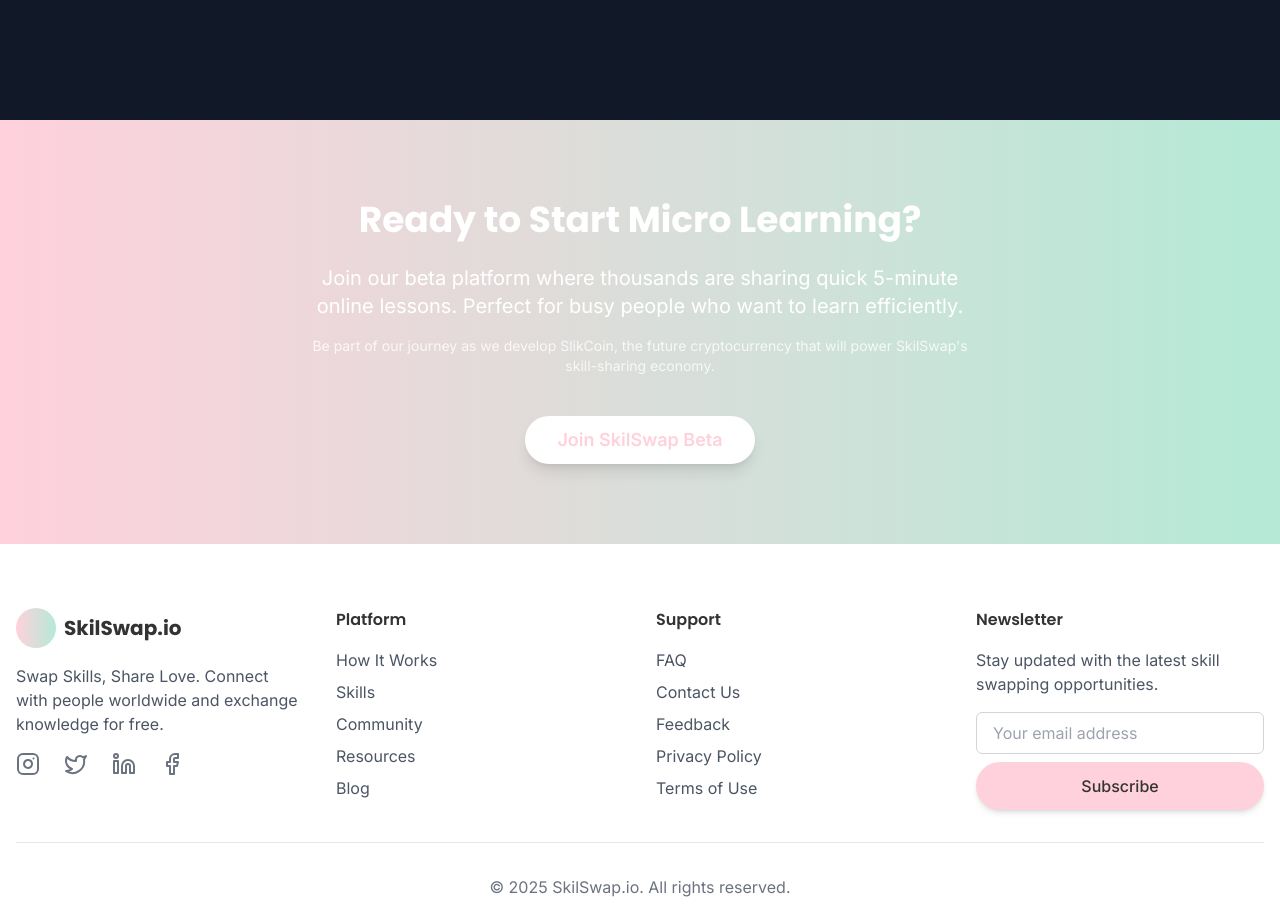
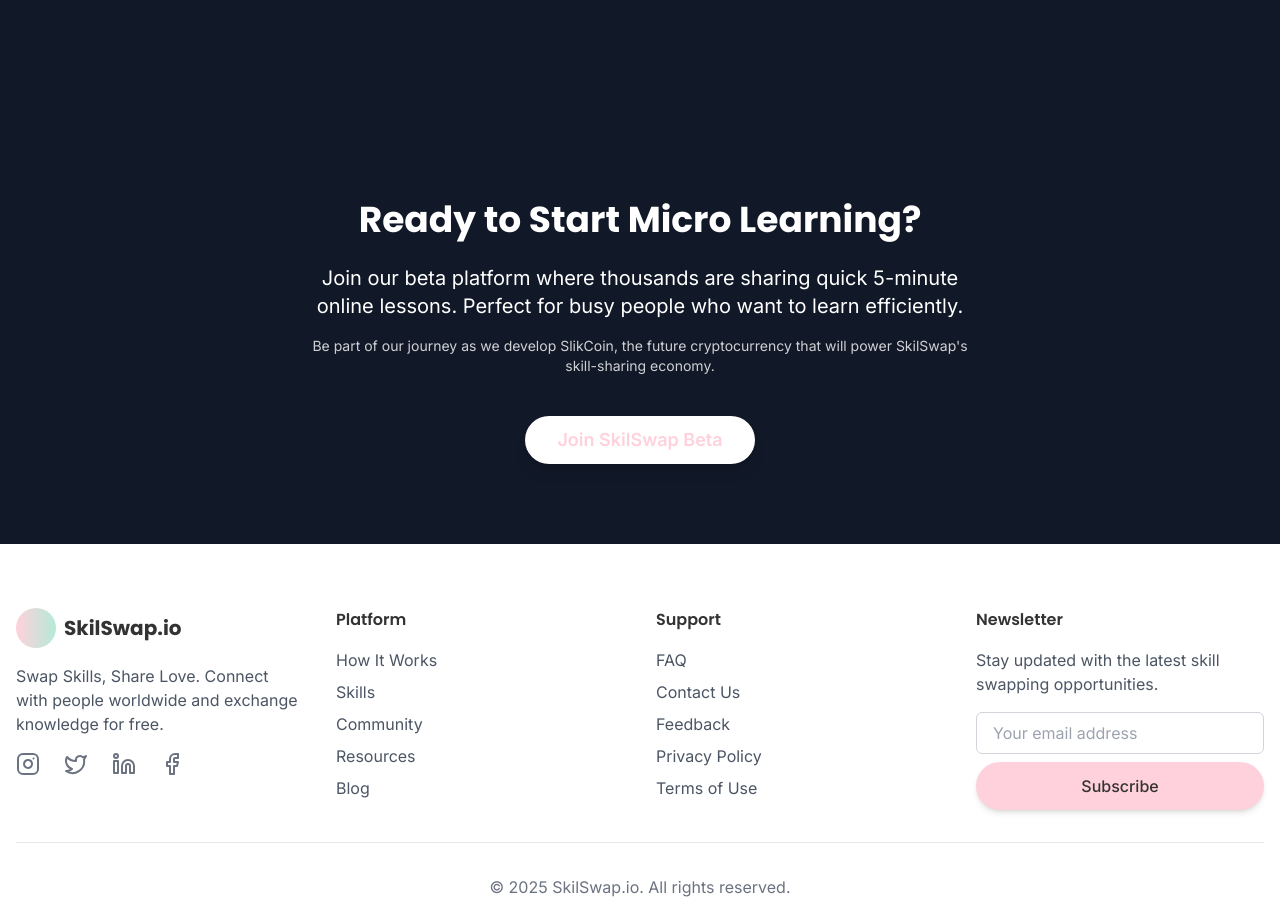
Before and after one commit to bkraft777/skilswap, a React (Vite) app: page / in a window 1280 px wide. Shown: the part 2480-3397 px from the top of the page. Built offline with nearby package versions, Linux system fonts and the light colour scheme; a web font is replaced by a local one.

Commit message:
Fix: CTA section and background color
- Changed the background color of the CTA section.
- Updated the CTA section.

```diff
--- a/src/components/CTASection.tsx
+++ b/src/components/CTASection.tsx
@@ -4,7 +4,7 @@ import BetaSignupForm from './BetaSignupForm';
 
 const CTASection = () => {
   return (
-    <div className="bg-gradient-to-r from-silswap-pink to-silswap-green py-20">
+    <div className="bg-gray-900 py-20">
       <div className="container mx-auto px-4 text-center">
         <h2 className="text-3xl md:text-4xl font-poppins font-bold mb-6 text-white">
           Ready to Start Micro Learning?
```
